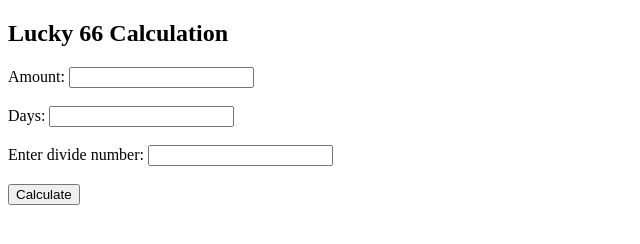
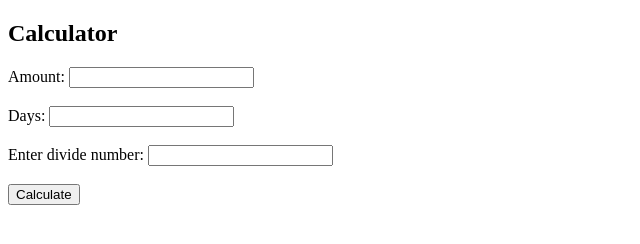
Before and after one commit to flightman69/flightman69.github.io, a plain HTML site: page others/lucky-66.html in a window 1280 px wide. Shown: the whole page, without its empty margins (0-640 px from the left). Drawn offline with Linux system fonts and the light colour scheme.

Commit message:
added stemcells

```diff
--- a/others/lucky-66.html
+++ b/others/lucky-66.html
@@ -34,7 +34,7 @@
 </head>
 
 <body>
-  <h2>Lucky 66 Calculation</h2>
+  <h2>Calculator</h2>
   <label for="amount">Amount:</label>
   <input type="text" id="amount"><br><br>
 
```
